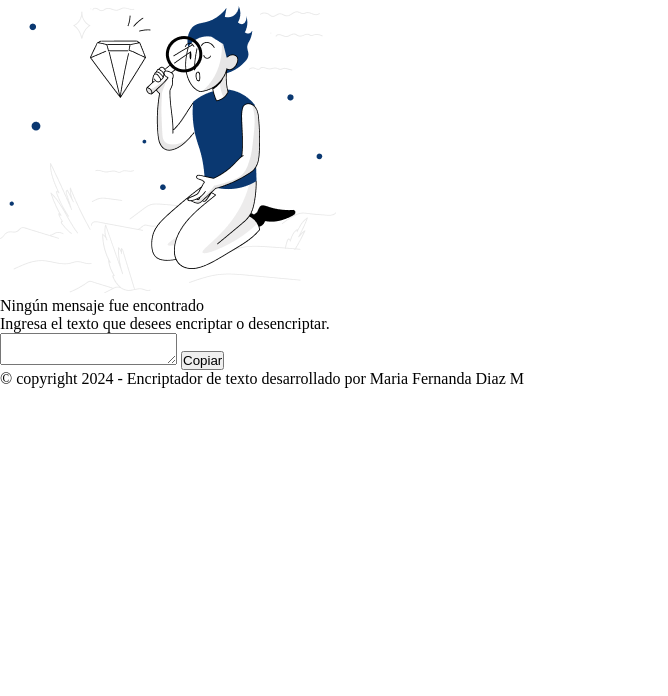
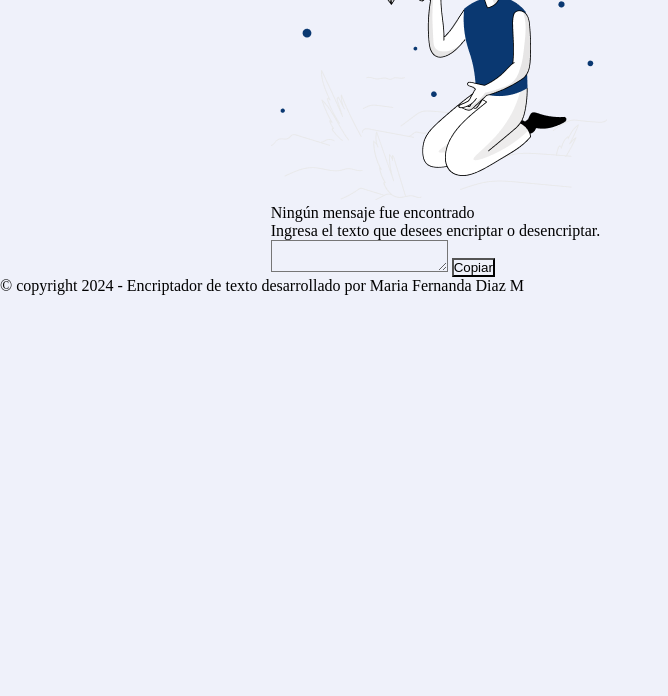
Before and after one commit to Fernanda121/Encriptador_De_Texto, a plain HTML site: page index.html in a window 1280 px wide. Shown: the part 104-800 px from the top of the page, without its empty margins (0-668 px from the left). Drawn offline with Linux system fonts and the light colour scheme.

Commit message:
Create root

```diff
--- a/style/style.css
+++ b/style/style.css
@@ -1,6 +1,13 @@
+
+:root{
+    --Color-Primario:#EFF1FA;
+}
+
+
 *{
     margin: 0;
     padding: 0;
+    background: var(--Color-Primario);
 }
 
 body{
@@ -23,3 +30,14 @@ header .logo__alura{
     display: flex;
     align-items: flex-start;
 }
+
+main{
+    display: flex;
+    justify-content: flex-start;
+    padding: 0 40px;
+    flex: 1;
+}
+
+.seccion__izquierda{
+
+}
```
